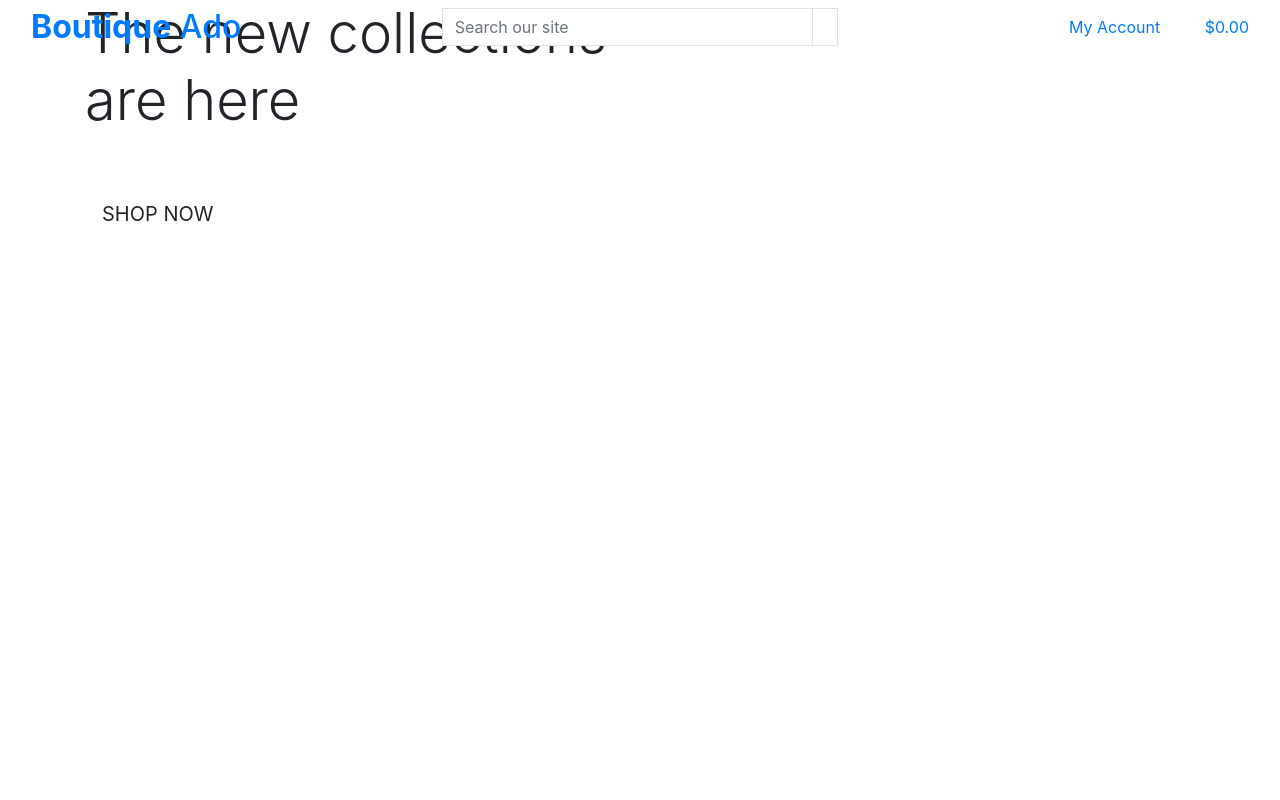
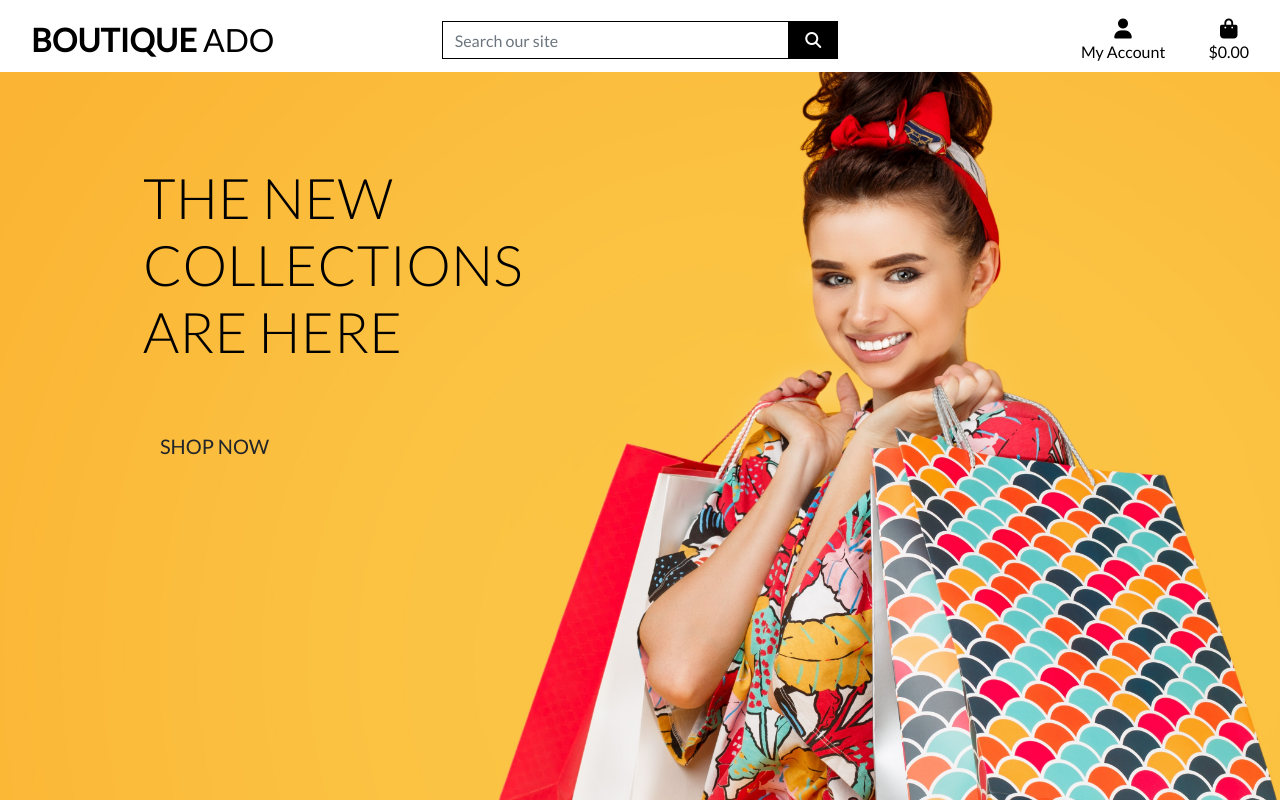
Before and after one commit to CamillaCentio/boutique-ado, a Django app: page / in a window 1280 px wide. Run offline with Django 3.2, Linux system fonts and the light colour scheme; some libraries are stand-ins or nearby versions.

Commit message:
Add homepage and css

```diff
--- a/boutique_ado/settings.py
+++ b/boutique_ado/settings.py
@@ -146,3 +146,7 @@ USE_TZ = True
 # https://docs.djangoproject.com/en/3.0/howto/static-files/
 
 STATIC_URL = '/static/'
+STATICFILES_DIRS = (os.path.join(BASE_DIR, 'static'),)
+
+MEDIA_URL = '/media/'
+MEDIA_ROOT = os.path.join(BASE_DIR, 'media')
--- a/boutique_ado/urls.py
+++ b/boutique_ado/urls.py
@@ -15,9 +15,11 @@ Including another URLconf
 """
 from django.contrib import admin
 from django.urls import path, include
+from django.conf import settings
+from django.conf.urls.static import static
 
 urlpatterns = [
     path('admin/', admin.site.urls),
     path('accounts/', include('allauth.urls')),
     path('', include('home.urls')),
-]
+] + static(settings.MEDIA_URL, document_root=settings.MEDIA_ROOT)
--- /dev/null
+++ b/static/css/base.css
@@ -0,0 +1,81 @@
+html {
+    height: 100%;
+}
+
+body {
+    background: url('media/homepage_background_cropped.jpeg') no-repeat center center fixed;
+    background-size: cover;
+    height: cal(100vh - 164px);
+    color: #555;
+    font-family: 'Lato'
+}
+
+/* from Bulma */
+.icon {
+    align-items: center;
+    display: inline-flex;
+    justify-content: center;
+    height: 1.5rem;
+    width: 1.5rem;
+}
+
+.logo-font {
+    text-transform: uppercase;
+}
+
+.main-logo-link {
+    width: fit-content;
+}
+
+.shop-now-button {
+    background: black;
+    color: white;
+    min-width: 260px;
+}
+
+.btn-black {
+    background: black;
+    color: white;
+}
+
+.shop-now-button:hover,
+.shop-now-button:active,
+.shop-now-button:focus,
+.btn-black:hover,
+.btn-black:active,
+.btn-black:focus {
+    background: #222;
+    color: white;
+}
+
+.text-black {
+    color: #000 !important;
+}
+
+.border-black {
+    border: 1px solid black !important;
+}
+
+/* -------------------------------- Media Queries */
+
+/* Slightly larger container on xl screens */
+@media (min-width: 1200px) {
+  .container {
+    max-width: 80%;
+  }
+}
+
+/* fixed top navbar only on medium and up */
+@media (min-width: 992px) {
+    .fixed-top-desktop-only {
+        position: fixed;
+        top: 0;
+        right: 0;
+        left: 0;
+        z-index: 1030;
+    }
+
+    .header-container {
+        padding-top: 164px;
+    }
+}
--- a/templates/base.html
+++ b/templates/base.html
@@ -15,12 +15,15 @@
 
     {% block corecss %}
         <link rel="stylesheet" href="https://stackpath.bootstrapcdn.com/bootstrap/4.4.1/css/bootstrap.min.css" integrity="sha384-Vkoo8x4CGsO3+Hhxv8T/Q5PaXtkKtu6ug5TOeNV6gBiFeWPGFN9MuhOf23Q9Ifjh" crossorigin="anonymous">
+        <link href="https://fonts.googleapis.com/css2?family=Cinzel:wght@500&family=Lato:wght@300;400&display=swap" rel="stylesheet">
+        <link rel="stylesheet" href="{% static 'css/base.css' %}">
     {% endblock %}
 
     {% block extra_css %}
     {% endblock %}
 
     {% block corejs %}
+        <script src="https://kit.fontawesome.com/11bd85d3dc.js" crossorigin="anonymous"></script>
         <script src="https://code.jquery.com/jquery-3.4.1.slim.min.js" integrity="sha384-J6qa4849blE2+poT4WnyKhv5vZF5SrPo0iEjwBvKU7imGFAV0wwj1yYfoRSJoZ+n" crossorigin="anonymous"></script>
         <script src="https://cdn.jsdelivr.net/npm/popper.js@1.16.0/dist/umd/popper.min.js" integrity="sha384-Q6E9RHvbIyZFJoft+2mJbHaEWldlvI9IOYy5n3zV9zzTtmI3UksdQRVvoxMfooAo" crossorigin="anonymous"></script>
         <script src="https://stackpath.bootstrapcdn.com/bootstrap/4.4.1/js/bootstrap.min.js" integrity="sha384-wfSDF2E50Y2D1uUdj0O3uMBJnjuUD4Ih7YwaYd1iqfktj0Uod8GCExl3Og8ifwB6" crossorigin="anonymous"></script>
@@ -33,7 +36,7 @@
   </head>
   <body>
     <header class="container-fluid fixed-top">
-        <div class="row">
+        <div id="topnav" class="row bg-white pt-lg-2 d-none d-lg-flex">
             <div class="col-12 col-lg-4 my-auto py-1 py-lg-0 text-center text-lg-left">
                 <a href="{% url 'home' %}" class="nav-link main-logo-link">
                     <h2 class="logo-font text-black my-0"><strong>Boutique</strong> Ado</h2>
```
Also changed, not shown: media/homepage_background_cropped.jpeg (added).
